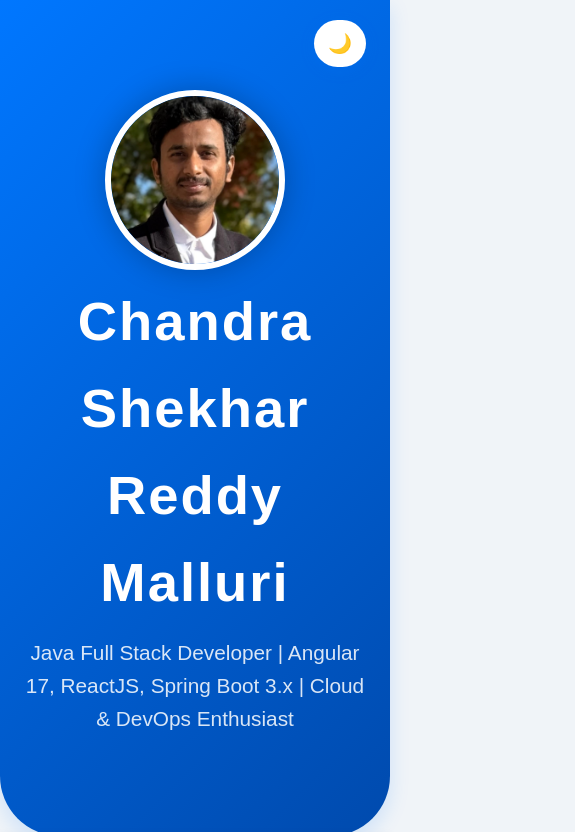
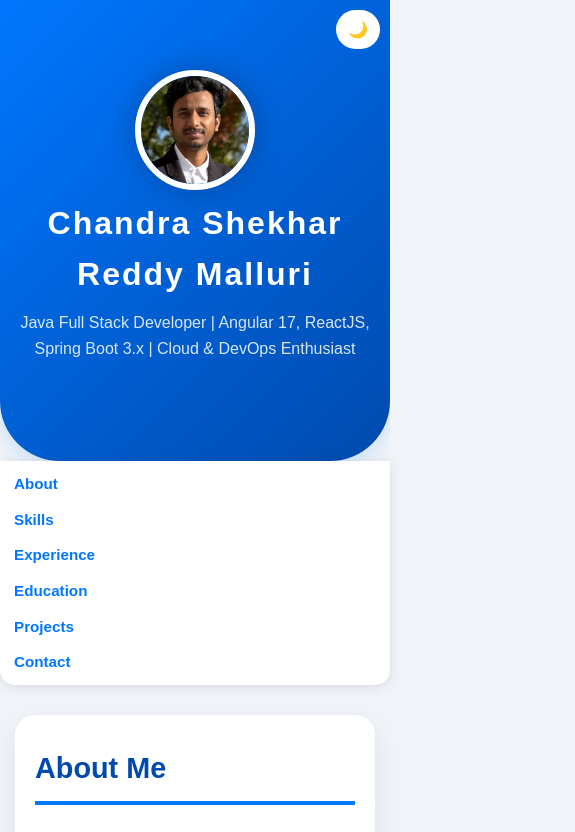
Before and after one commit to CHANDURASHEKHAR/Portfolio_ChandraShekhar, a plain HTML site: page index.html in a window 390 px wide. Shown: the top 832 px of the page, 575 px wide, since content can reach past the window. Drawn offline with Linux system fonts and the light colour scheme; files whose address does not match are found by name.

Commit message:
Update index.html

```diff
--- a/index.html
+++ b/index.html
@@ -338,8 +338,63 @@
       transform: translateY(0);
     }
   }
+
+
+
+
+  @media (max-width: 768px) {
+  header h1 {
+    font-size: 2rem;
+  }
+  header p {
+    font-size: 1rem;
+  }
+  header img {
+    width: 120px;
+    height: 120px;
+    margin-top: 20px;
+  }
+  nav ul {
+    flex-direction: column;
+    gap: 10px;
+    padding: 10px 0;
+  }
+  nav ul li a {
+    font-size: 0.95rem;
+  }
+  main {
+    padding: 30px 15px;
+  }
+  section {
+    padding: 30px 20px;
+  }
+  h2 {
+    font-size: 1.8rem;
+  }
+  .skills-grid {
+    grid-template-columns: repeat(auto-fit, minmax(120px, 1fr));
+  }
+  .projects {
+    grid-template-columns: 1fr;
+  }
+  .project-content h4 {
+    font-size: 1.1rem;
+  }
+  .project-content p {
+    font-size: 0.95rem;
+  }
+  #theme-toggle {
+    top: 10px;
+    right: 10px;
+    padding: 10px 12px;
+    font-size: 1rem;
+  }
+}
+
+
 </style>
 </head>
+
 <body>
 <button id="theme-toggle" aria-label="Toggle Dark Mode">🌙</button>
 
```
